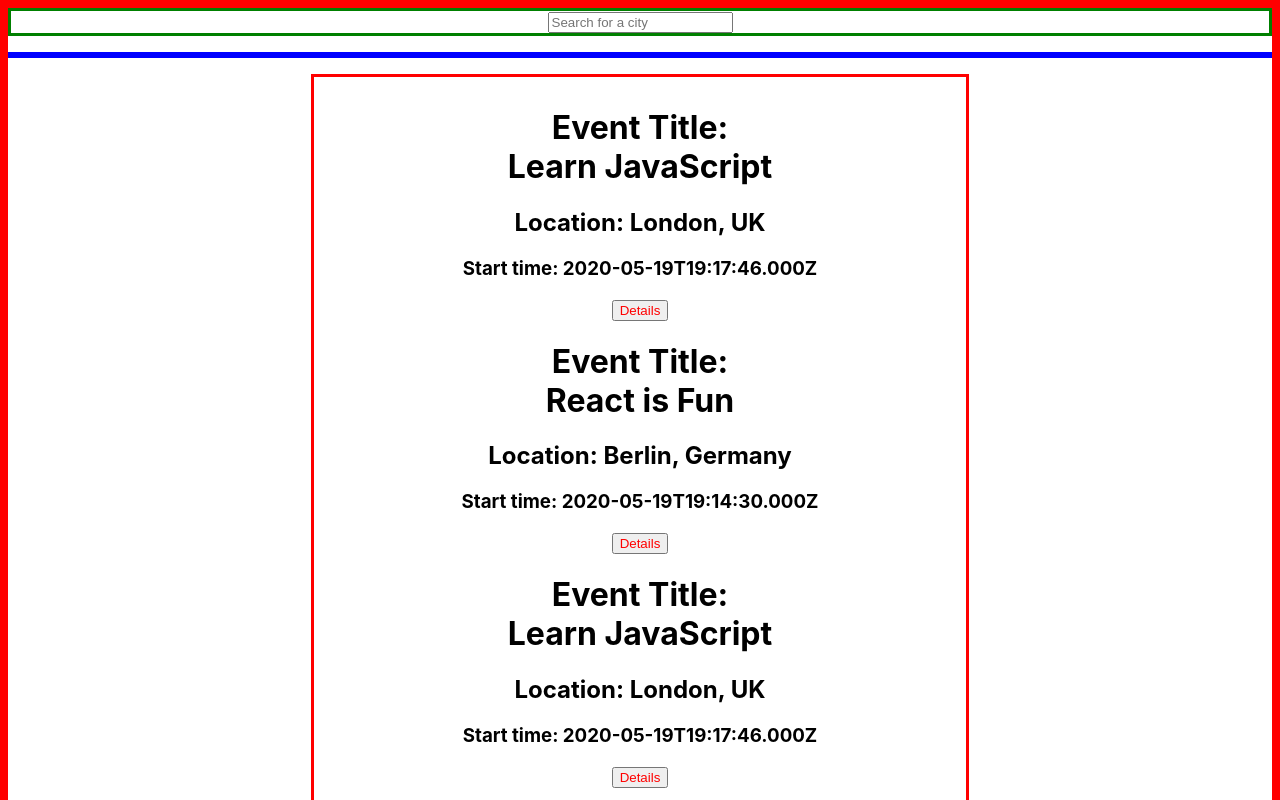
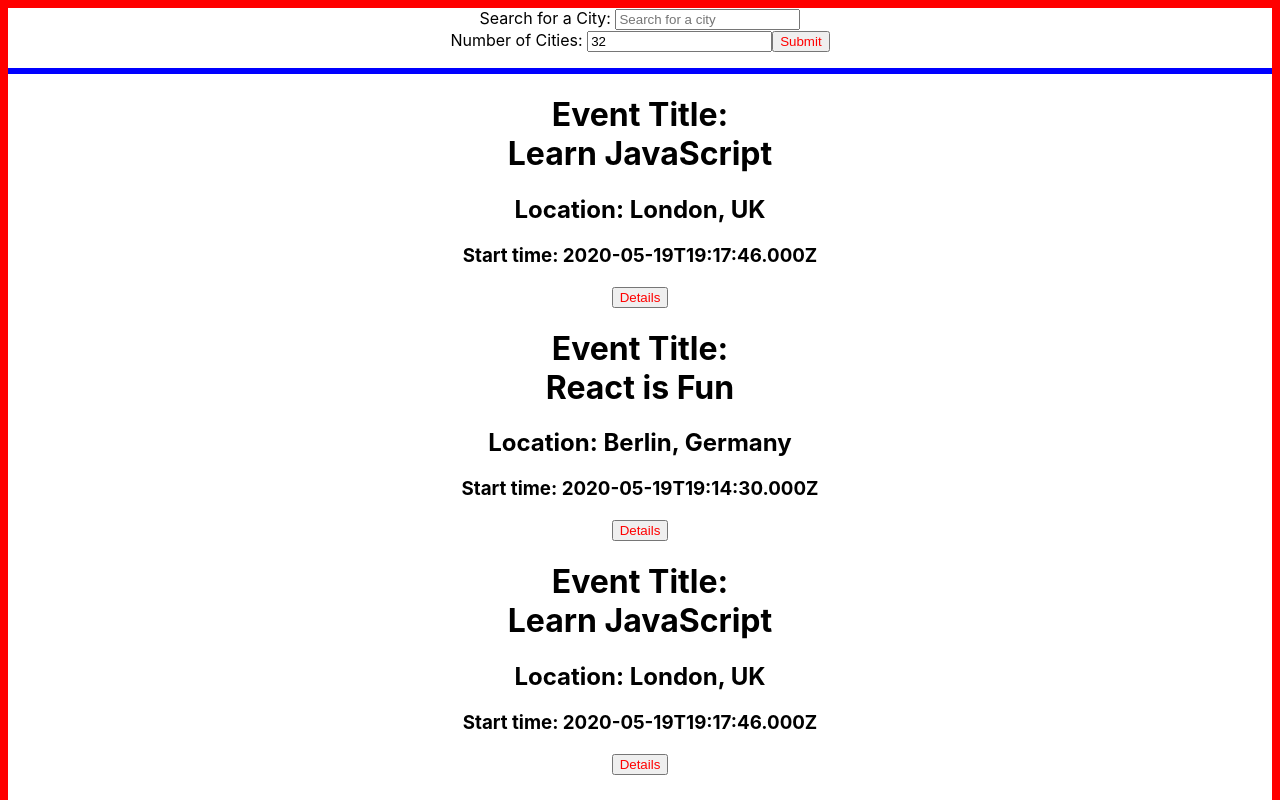
Before and after one commit to sophiabanda/letsmeet, a React (Create React App) app: page / in a window 1280 px wide. Shown: the top 800 px of the page. Built offline with nearby package versions, Linux system fonts and the light colour scheme.

Commit message:
first submission of 44

```diff
--- a/src/App.css
+++ b/src/App.css
@@ -1,6 +1,7 @@
 .App {
   text-align: center;
   list-style-type: none;
+  text-decoration: none;
 }
 
 .App-logo {
@@ -21,7 +22,7 @@ button {
 }
 
 #event-border {
-  border: solid red;
+  border: solid green;
   margin: auto;
   width: 50%;
   padding: 10px;
--- a/src/App.js
+++ b/src/App.js
@@ -2,11 +2,13 @@ import CitySearch from "./components/CitySearch";
 import EventList from "./components/EventList";
 import Event from "./components/Event";
 import "./App.css";
+import { NumberOfEvents } from "./components/NumberOfEvents";
 
 const App = () => {
   return (
     <div id="app-border" className="App">
       <CitySearch />
+      <NumberOfEvents />
       <EventList />
       <Event />
     </div>
--- a/src/components/CitySearch.js
+++ b/src/components/CitySearch.js
@@ -23,7 +23,8 @@ const CitySearch = ({ allLocations }) => {
   };
 
   return (
-    <div data-testid="city-search" id="city-search-border">
+    <div data-testid="city-search">
+      <label>Search for a City: </label>
       <input
         type="text"
         className="city"
@@ -41,11 +42,18 @@ const CitySearch = ({ allLocations }) => {
               </li>
             );
           })}
-          <li key="See all cities" onClick={handleItemClicked}>
-            <b>See all cities</b>
+          <li
+            style={{
+              textStyleType: "none",
+              textDecoration: "none",
+            }}
+            key="See all cities"
+            onClick={handleItemClicked}
+          >
+            <b>All Cities Appear Here</b>
           </li>
         </ul>
-      ) : null}
+      ) : null}{" "}
     </div>
   );
 };
--- a/src/components/Event.js
+++ b/src/components/Event.js
@@ -5,24 +5,22 @@ const Event = () => {
   const [showDetails, setShowDetails] = useState(false);
 
   return (
-    <div id="event-border">
+    <div id="event">
       {mockData.map((events) => {
         return (
           <li key={events.id}>
             <h1>
               Event Title: <br></br>
-              {events ? events.summary : " This is an event title"}
+              {events?.summary}
             </h1>
-            <h2>Location: {events ? events.location : " Berlin, Germany"}</h2>
-            <h3>
-              Start time: {events ? events.created : " December 15th, 2023"}
-            </h3>
+            <h2>Location: {events?.location}</h2>
+            <h3>Start time: {events?.created}</h3>
             <button onClick={() => setShowDetails(!showDetails)}>
               {showDetails ? "Hide Details" : "Details"}
             </button>
             {showDetails ? (
               <>
-                <p data-testid="event-details">{events.description}</p>
+                <p data-testid="event-details">{events?.description}</p>
               </>
             ) : null}
           </li>
--- a/src/components/EventList.js
+++ b/src/components/EventList.js
@@ -2,7 +2,7 @@ import Event from "./Event";
 
 const EventList = ({ events }) => {
   return (
-    <ul id="eventlist-border">
+    <ul id="eventlist-border" data-testid="list-item">
       {events
         ? events.map((event) => <Event key={event.id} event={event} />)
         : null}
--- /dev/null
+++ b/src/components/NumberOfEvents.js
@@ -0,0 +1,39 @@
+import { useState } from "react";
+import mockData from "../mock-data";
+
+export const NumberOfEvents = () => {
+  const [number, setNumber] = useState(32);
+  const [selectedCities, setSelectedCities] = useState([]);
+
+  const specifiedAmountOfCities = (mockData, number) => {
+    const shuffleData = mockData.slice().sort(() => Math.random() - 0.5);
+    return shuffleData.slice(0, number);
+  };
+
+  const handleSubmit = () => {
+    const selectedCities = specifiedAmountOfCities(mockData, number);
+    setSelectedCities(selectedCities);
+    console.log("Selected cities:", selectedCities);
+  };
+
+  return (
+    <>
+      <div id="number-of-events">
+        <label>Number of Cities: </label>
+        <input
+          value={number}
+          onChange={(e) => setNumber(e.target.value)}
+          id="number-of-cities-box"
+          type="text"
+          placeholder="Number of Cities"
+        ></input>
+        <button onClick={handleSubmit}>Submit</button>
+        <div>
+          {selectedCities.map((city) => {
+            return <ul>{city.location}</ul>;
+          })}
+        </div>
+      </div>
+    </>
+  );
+};
```
Also changed, not shown: 2 other files (tests, documents, lock files or other folders).
